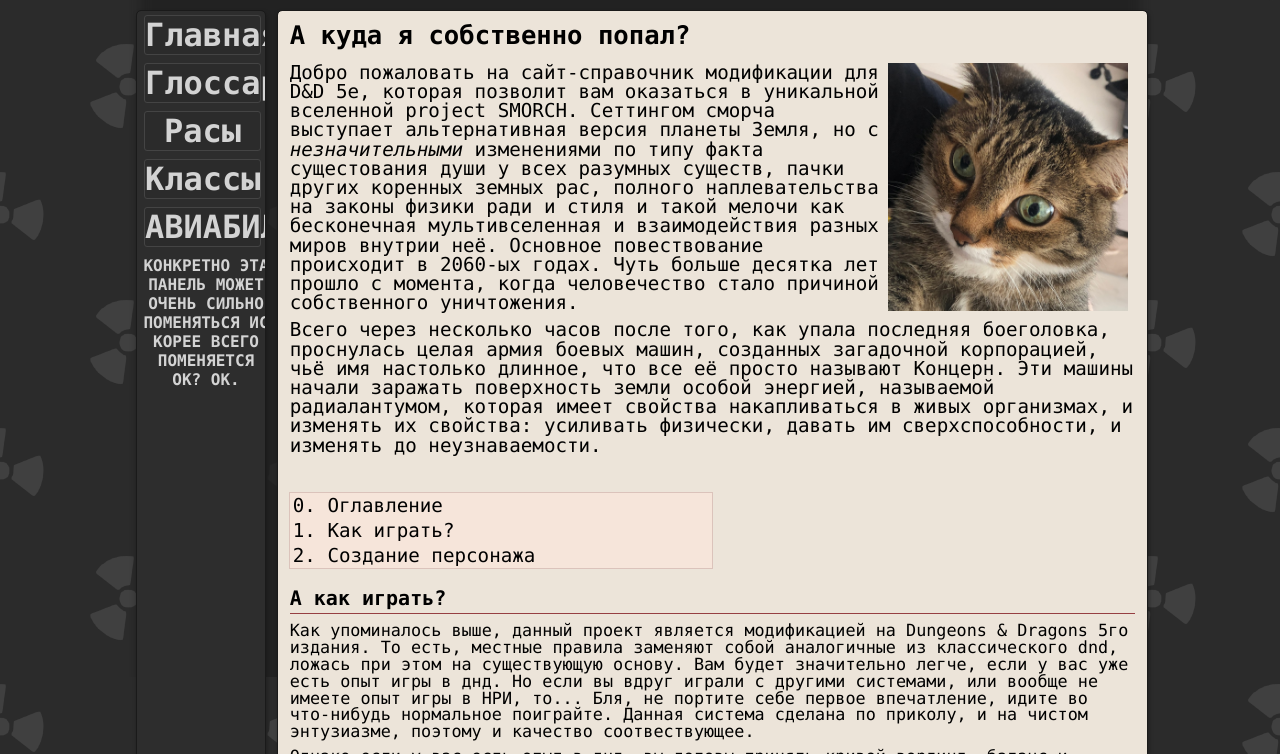
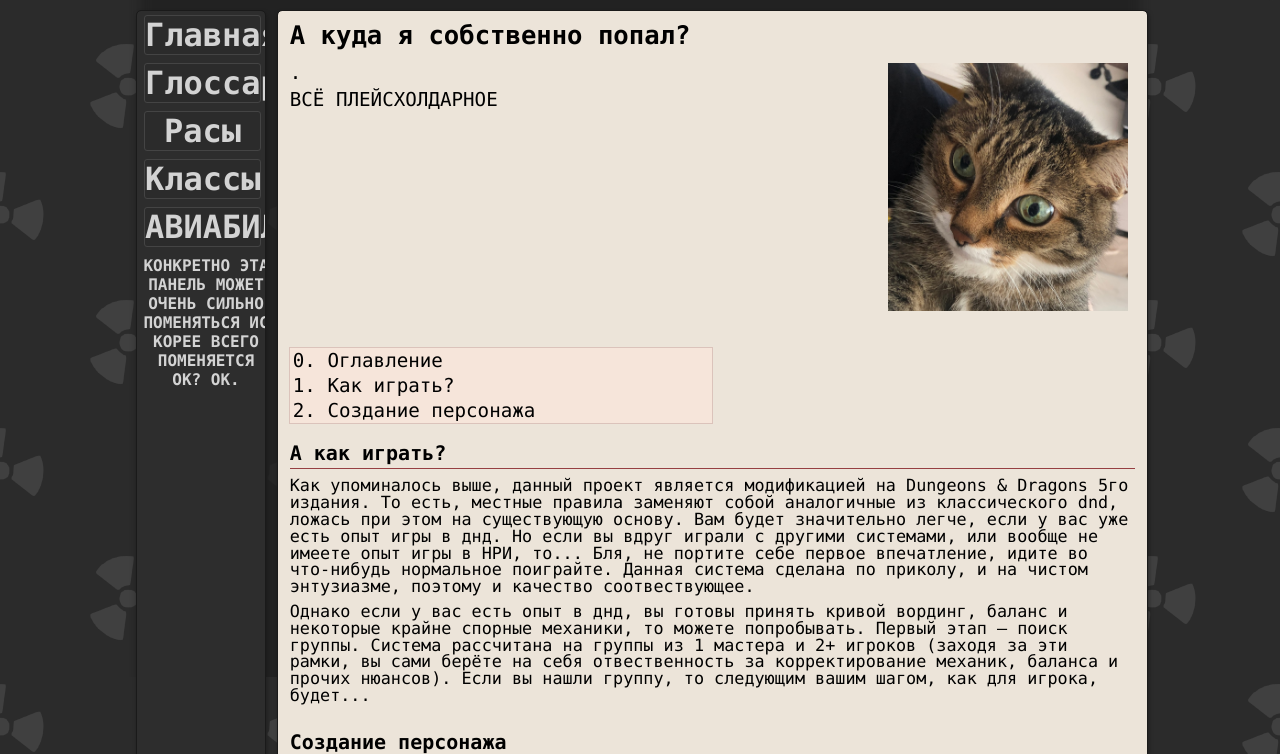
Before and after one commit to SMORCH-Fanworks/SMORCH-Fanworks.github.io, a plain HTML site: page index.html in a window 1280 px wide. Shown: the part 43-797 px from the top of the page. Drawn offline with nearby package versions, Linux system fonts and the light colour scheme.

Commit message:
Update index.html
ВСЁ ПЛЕЙСХОЛДАРНОЕ

```diff
--- a/index.html
+++ b/index.html
@@ -20,8 +20,8 @@
   <div class="section-content-main">
     <div class="page-par-top">
         <p class="page-title" id="p0">А куда я собственно попал?</p>
-        <img src="img/test.jpg" class="page-img"><p class="page-text-b">Добро пожаловать на сайт-справочник модификации для D&D 5e, которая позволит вам оказаться в уникальной вселенной project SMORCH. Сеттингом сморча выступает альтернативная версия планеты Земля, но с <i>незначительными</i> изменениями по типу факта сущестования души у всех разумных существ, пачки других коренных земных рас, полного наплевательства на законы физики ради и стиля и такой мелочи как бесконечная мультивселенная и взаимодействия разных миров внутрии неё. Основное повествование происходит в 2060-ых годах. Чуть больше десятка лет прошло с момента, когда человечество стало причиной собственного уничтожения.</p>
-        <p class="page-text-b">Всего через несколько часов после того, как упала последняя боеголовка, проснулась целая армия боевых машин, созданных загадочной корпорацией, чьё имя настолько длинное, что все её просто называют Концерн. Эти машины начали заражать поверхность земли особой энергией, называемой радиалантумом, которая имеет свойства накапливаться в живых организмах, и изменять их свойства: усиливать физически, давать им сверхспособности, и изменять до неузнаваемости.
+        <img src="img/test.jpg" class="page-img"><p class="page-text-b">.</p>
+        <p class="page-text-b"> ВСЁ ПЛЕЙСХОЛДАРНОЕ
     </div>
 
     <div class="page-par">
```
